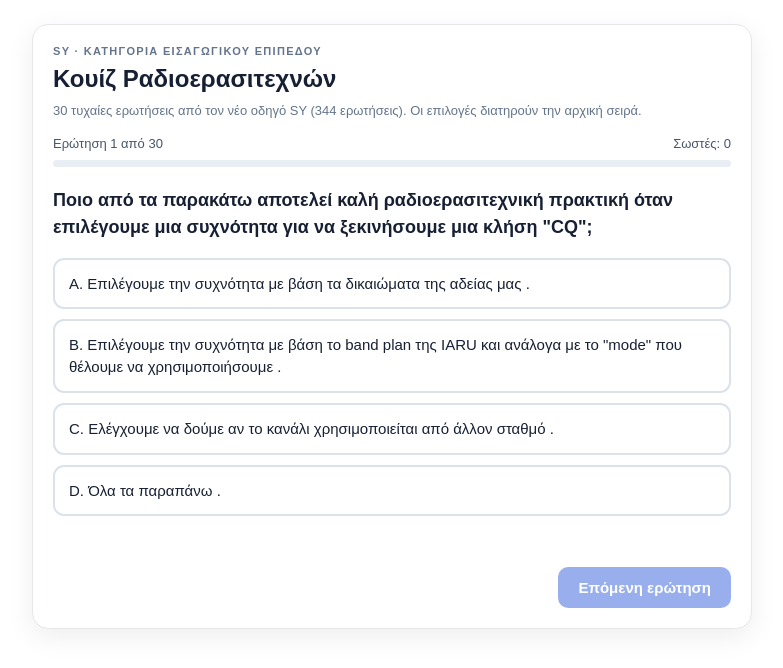
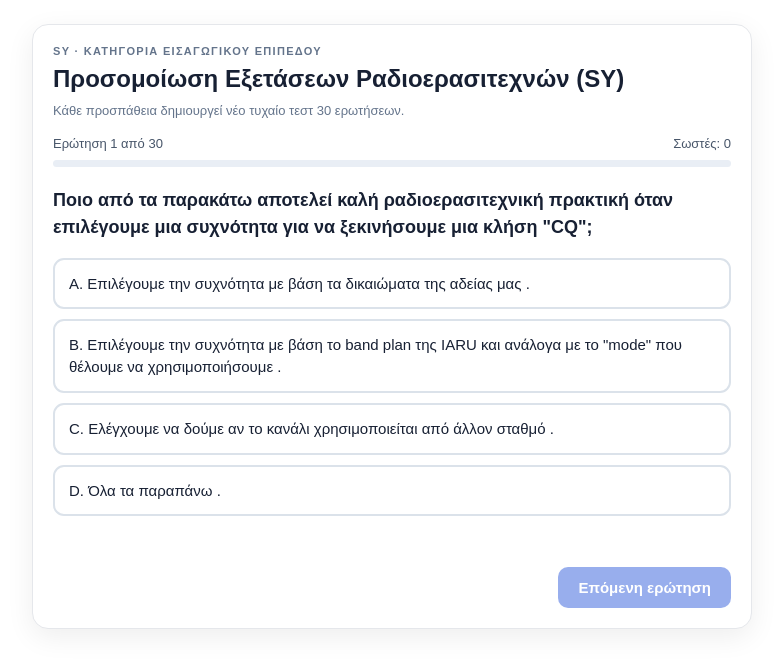
Before and after one commit to infosvzone-cyber/exam-SY, a plain HTML site: page index.html in a window 1280 px wide. Shown: the whole page, without its empty margins (248-1031 px from the left). Drawn offline with Linux system fonts and the light colour scheme.

Commit message:
Update index.html

```diff
--- a/index.html
+++ b/index.html
@@ -1,6 +1,6 @@
 <!-- Κουίζ Ραδιοερασιτεχνών SY — 30 τυχαίες ερωτήσεις από τον οδηγό των 344 ερωτήσεων. Οι ερωτήσεις που απαιτούν μη ανακτημένο σχήμα παραλείπονται από την τυχαία δεξαμενή. -->
 <div id="sv-quiz" class="svq">
- <div class="svq-head"><div class="svq-kicker">SY · ΚΑΤΗΓΟΡΙΑ ΕΙΣΑΓΩΓΙΚΟΥ ΕΠΙΠΕΔΟΥ</div><h2>Κουίζ Ραδιοερασιτεχνών</h2><p class="svq-sub">30 τυχαίες ερωτήσεις από τον νέο οδηγό SY (344 ερωτήσεις). Οι επιλογές διατηρούν την αρχική σειρά.</p><div class="svq-meta"><span id="svq-count">Ερώτηση 1 από 30</span><span id="svq-score">Σωστές: 0</span></div><div class="svq-track"><span id="svq-progress"></span></div></div>
+ <div class="svq-head"><div class="svq-kicker">SY · ΚΑΤΗΓΟΡΙΑ ΕΙΣΑΓΩΓΙΚΟΥ ΕΠΙΠΕΔΟΥ</div><h2>Προσομοίωση Εξετάσεων Ραδιοερασιτεχνών (SY)</h2><p class="svq-sub">Κάθε προσπάθεια δημιουργεί νέο τυχαίο τεστ 30 ερωτήσεων.</p><div class="svq-meta"><span id="svq-count">Ερώτηση 1 από 30</span><span id="svq-score">Σωστές: 0</span></div><div class="svq-track"><span id="svq-progress"></span></div></div>
  <div id="svq-card" class="svq-card"><div id="svq-question" class="svq-question"></div><div id="svq-image" class="svq-image" hidden></div><div id="svq-answers" class="svq-answers"></div><div id="svq-feedback" class="svq-feedback" aria-live="polite"></div><button id="svq-next" class="svq-next" type="button" disabled>Επόμενη ερώτηση</button></div>
  <div id="svq-result" class="svq-result" hidden></div>
 </div>
```
